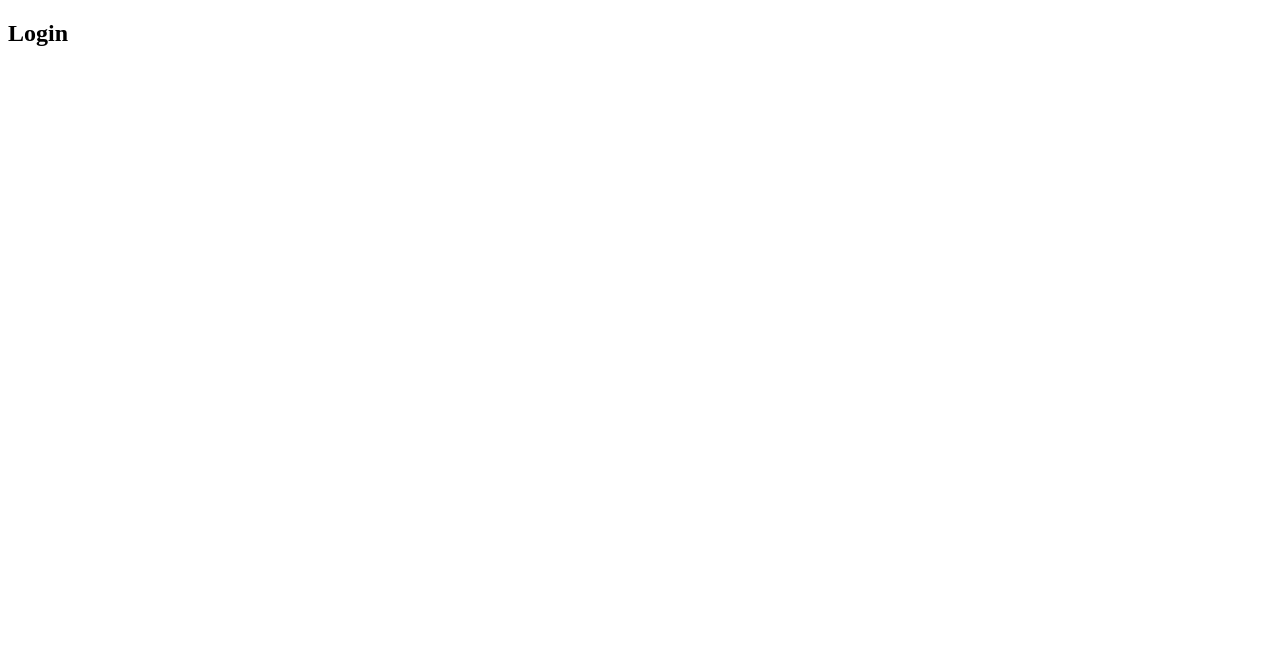
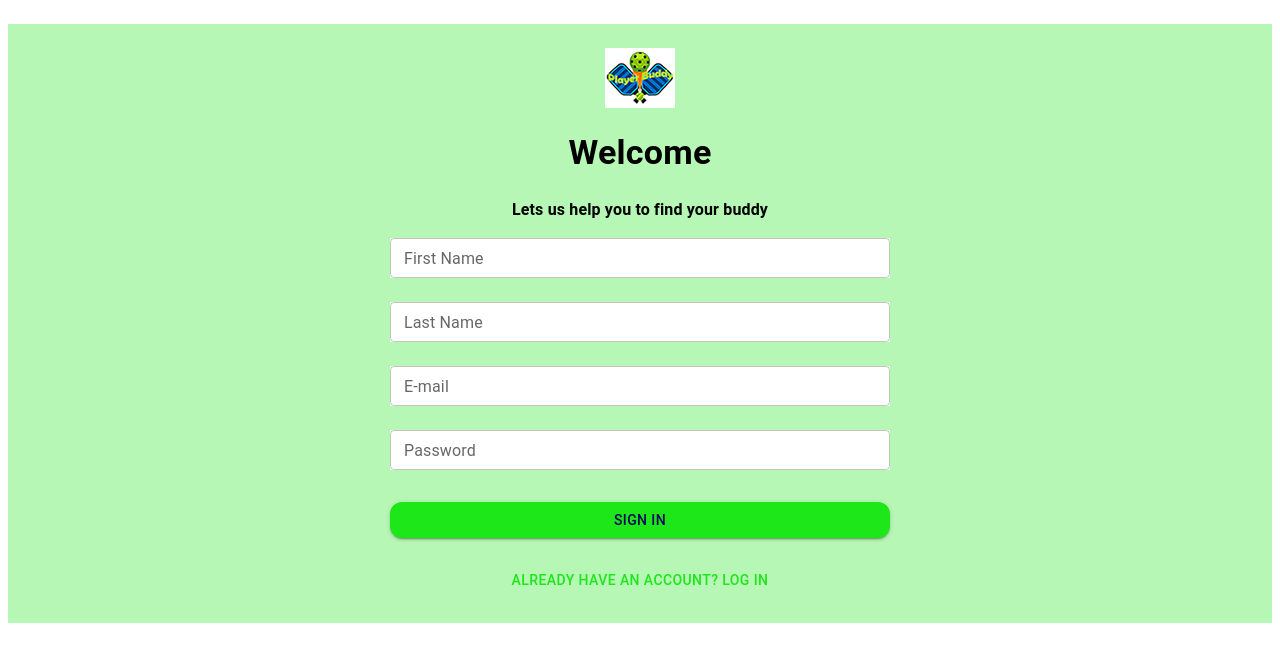
Before and after one commit to Code-the-Dream-School/ee-prac-team1-front, a React (Create React App) app: page /login in a window 1280 px wide. Shown: the top 662 px of the page. Built offline with nearby package versions, Linux system fonts and the light colour scheme.

Commit message:
Login page initial implementation

```diff
--- a/src/pages/Dashboard.jsx
+++ b/src/pages/Dashboard.jsx
@@ -6,7 +6,7 @@ const Dashboard = () => {
       <Navbar />
       <ActivityCard />
     </>
-  );
-};
+  )
+}
 
-export default Dashboard;
+export default Dashboard
--- a/src/pages/Login.jsx
+++ b/src/pages/Login.jsx
@@ -1,5 +1,162 @@
+// import React, { useState } from 'react'
+import {
+  Box,
+  Button,
+  TextField,
+  Typography,
+  ThemeProvider,
+} from '@mui/material'
+import { useState } from 'react'
+import { theme } from '../utils/theme'
+import Logo from '../assets/logo70.png'
 const Login = () => {
-  return <h2>Login</h2>;
-};
+  const [isSignup, setisSignup] = useState(false)
+  const [inputs, setInputs] = useState({
+    fname: '',
+    lname: '',
+    email: '',
+    password: '',
+  })
 
-export default Login;
+  //////////////////////////////
+
+  const handleChange = (e) => {
+    setInputs((prevState) => ({
+      ...prevState,
+      [e.target.name]: e.target.value,
+    }))
+  }
+
+  const handleSubmit = (e) => {
+    e.preventDefault()
+    console.log(inputs)
+
+    console.log(isSignup)
+  }
+  //handler to reset all the fields in form ON transition from login to signup
+  const resetState = () => {
+    setisSignup(!isSignup)
+    setInputs({ fname: '', lname: '', email: '', password: '' })
+  }
+  console.log(isSignup)
+
+  return (
+    <>
+      <ThemeProvider theme={theme}>
+        <Box sx={{ bgcolor: 'rgba(29,230,25,0.32)' }}>
+          <form onSubmit={handleSubmit}>
+            <Box
+              display="flex"
+              flexDirection={'column'}
+              maxWidth={500}
+              alignItems="center"
+              justifyContent={'center'}
+              margin="auto"
+              marginTop={3}
+              padding={3}
+              borderRadius={5}
+            >
+              <img src={Logo} alt="Player Buddy Logo" />
+              {isSignup && (
+                <>
+                  <Typography variant="h4" padding={3} textAlign="center">
+                    <strong>Login</strong>
+                  </Typography>
+                  <Typography>
+                    <strong>Hi there! Nice to see you again.</strong>
+                  </Typography>
+                </>
+              )}
+              {!isSignup && (
+                <>
+                  <Typography variant="h4" padding={3} textAlign="center">
+                    <strong>Welcome</strong>
+                  </Typography>
+                  <Typography>
+                    <strong>Lets us help you to find your buddy</strong>
+                  </Typography>
+                </>
+              )}
+              {!isSignup && (
+                <TextField
+                  sx={{ bgcolor: '#fff' }}
+                  label="First Name"
+                  size="small"
+                  onChange={handleChange}
+                  value={inputs.fname}
+                  name="fname"
+                  margin="normal"
+                  type={'text'}
+                  fullWidth
+                  placeholder="Enter your first name"
+                  variant="outlined"
+                />
+              )}
+              {!isSignup && (
+                <TextField
+                  sx={{ bgcolor: '#fff' }}
+                  label="Last Name"
+                  size="small"
+                  onChange={handleChange}
+                  variant="outlined"
+                  bgcolor="#ffff"
+                  value={inputs.lname}
+                  name="lname"
+                  margin="normal"
+                  type={'text'}
+                  fullWidth
+                  placeholder="Enter your last name"
+                />
+              )}
+              <TextField
+                sx={{ bgcolor: '#fff' }}
+                label="E-mail"
+                size="small"
+                fullWidth
+                onChange={handleChange}
+                value={inputs.email}
+                name="email"
+                margin="normal"
+                type={'text'}
+                placeholder="Enter your e-mail"
+              />
+              <TextField
+                sx={{ bgcolor: '#fff' }}
+                label="Password"
+                size="small"
+                fullWidth
+                onChange={handleChange}
+                value={inputs.password}
+                name="password"
+                margin="normal"
+                type={'password'}
+                placeholder="Enter your password"
+              />
+
+              <Button
+                type="submit"
+                onClick={resetState}
+                fullWidth
+                sx={{ marginTop: 3, borderRadius: 3 }}
+                variant="contained"
+              >
+                {!isSignup ? 'Sign in' : 'Login'}
+              </Button>
+              <Button
+                onClick={resetState}
+                sx={{ marginTop: 3, borderRadius: 3 }}
+                fullWidth
+              >
+                {!isSignup
+                  ? 'Already have an account? Log in'
+                  : "Don't have an account? Sign in"}
+              </Button>
+            </Box>
+          </form>
+        </Box>
+      </ThemeProvider>
+    </>
+  )
+}
+
+export default Login
--- /dev/null
+++ b/src/theme.js
@@ -0,0 +1,55 @@
+import { createMuiTheme } from "@material-ui/core/styles";
+// A custom theme for this app
+
+const theme = createMuiTheme({
+  palette: {
+    primary: {
+      main: "#1DE619", // bright green
+    },
+    secondary: {
+      main: "#090759", // blue
+    },
+    tertiary: {
+      main: "#1C18DF", // blue for signin
+    },
+    background: {
+      main: "#CAF2C9", // light green
+    },
+  },
+});
+export default theme;
+// const theme = createMuiTheme({
+//   palette: {
+//     type: "light",
+//     primary: {
+//       main: "#61dafb",
+//       light: "#61dafb",
+//       dark: "#21a1c4",
+//     },
+//     secondary: {
+//       main: "#b5ecfb",
+//       light: "#61dafb",
+//       dark: "#21a1c4",
+//     },
+//     error: {
+//       main: red.A400,
+//     },
+//     background: {
+//       default: "#CAF2C9",
+//     },
+//   },
+//   overrides: {
+//     MuiPaper: {
+//       root: {
+//         padding: "20px 10px",
+//         margin: "10px",
+//         backgroundColor: "CAF2C9",
+//       },
+//     },
+//     MuiButton: {
+//       root: {
+//         margin: "5px",
+//       },
+//     },
+//   },
+// });
--- /dev/null
+++ b/src/utils/theme.js
@@ -0,0 +1,13 @@
+import {createTheme} from '@mui/material/styles';
+export const theme = createTheme({
+  palette: {
+    primary: {
+      main: "#1DE619",
+      contrastText: "#090759",
+    },
+    secondary: {
+      main: "#090759",
+      contrastText: "#090759",
+    },
+  },
+});
```
Also changed, not shown: src/components/Navbar.jsx (line endings or trailing spaces).
